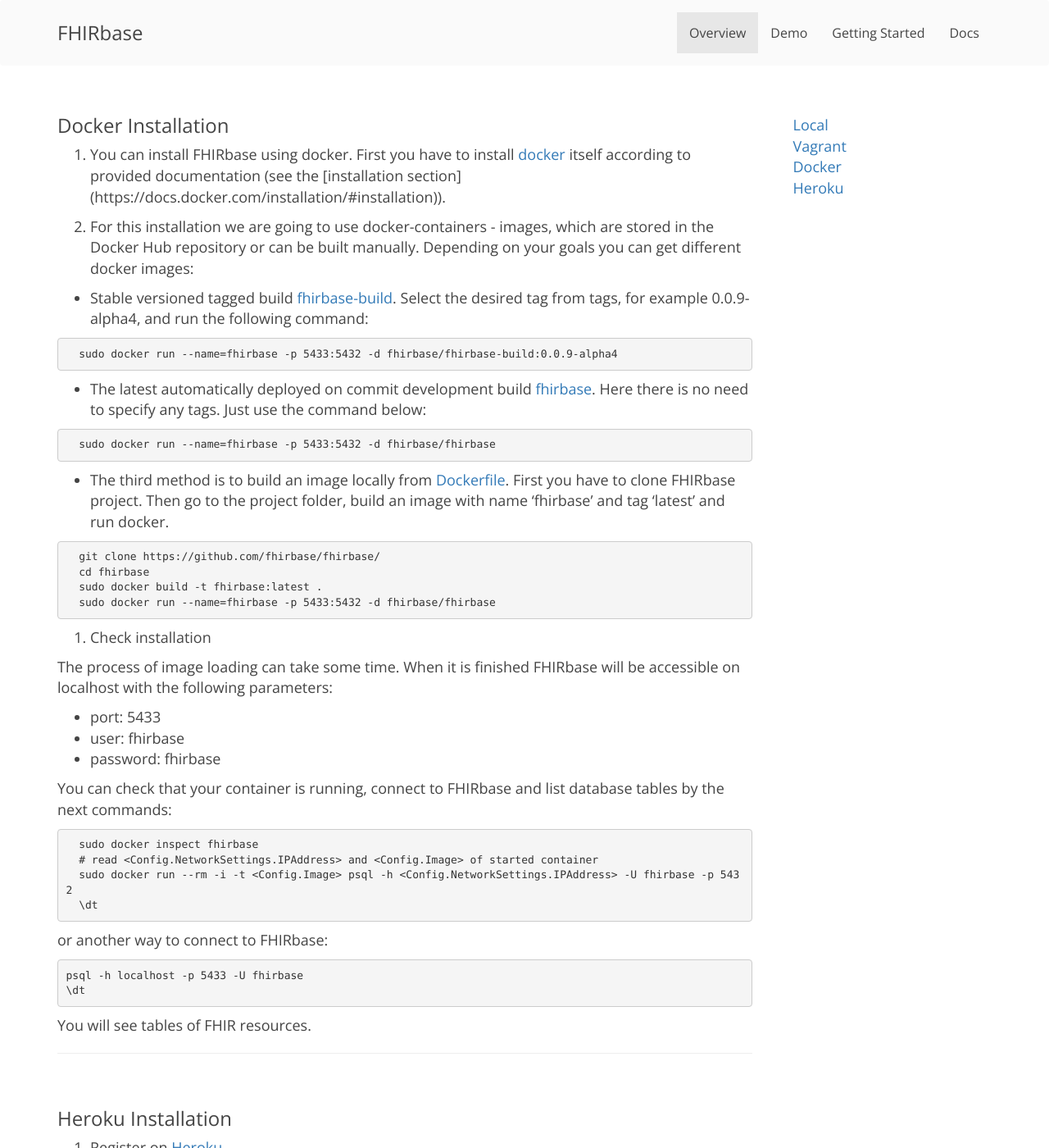
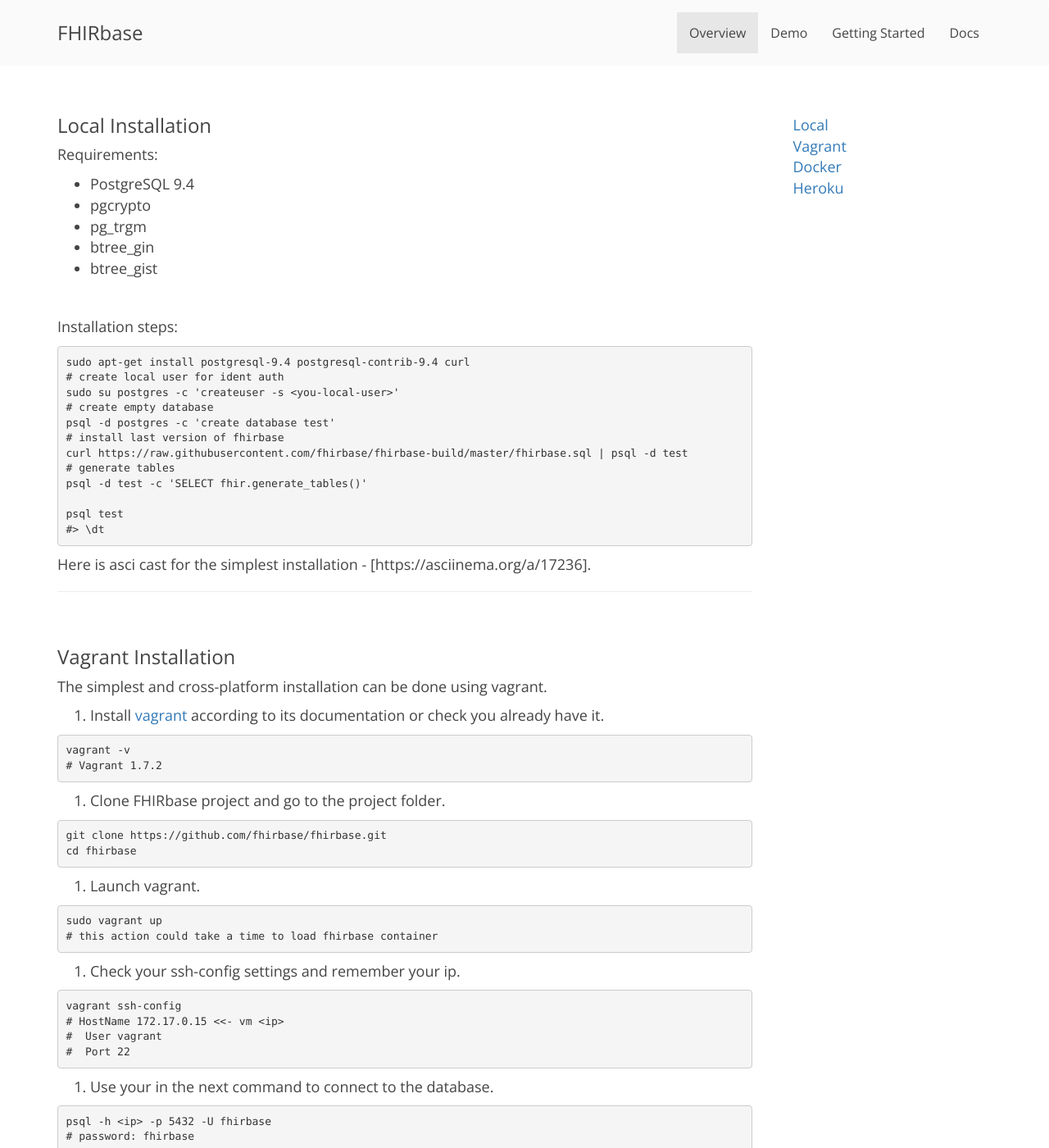
Before and after one commit to fhirbase/fhirbase.github.io, a Jekyll site: the page built from gstarted.html, in a window 1280 px wide and 1400 px high. Shown: the whole window at 82% size. Built offline with Jekyll 4.4.1, drawn with Linux system fonts in a browser that asks for light colours; nearby versions of some CDN libraries; Markdown is read by kramdown in place of the engine named in the settings; some of the changed text lies outside the part shown.

Commit message:
add instructions order

```diff
--- a/_instruction/heroku.md
+++ b/_instruction/heroku.md
@@ -2,6 +2,7 @@
 layout: default
 title:  "Heroku Installation"
 id: heroku
+order: 4
 ---
 
 1. Register on [Heroku](https://heroku.com).
--- a/_instruction/local.md
+++ b/_instruction/local.md
@@ -2,6 +2,7 @@
 layout: default
 title:  "Local Installation"
 id: local
+order: 1
 ---
 
 Requirements:
--- a/_instruction/vagrant.md
+++ b/_instruction/vagrant.md
@@ -2,6 +2,7 @@
 layout: default
 title:  "Vagrant Installation"
 id: vagrant
+order: 2
 ---
 
 The simplest and cross-platform installation can be done using vagrant.
--- a/gstarted.html
+++ b/gstarted.html
@@ -5,7 +5,8 @@
 
 <div class="container gstarted">
 	<div class="col-md-9">
-		{% for instruction in site.instruction %}
+                {% assign instructions = site.instruction | sort: 'order' %}
+		{% for instruction in instructions %}
 			<h3 id="{{ instruction.id }}">
 				{{instruction.title}}
 			</h3>
```
Also changed, not shown: _instruction/docker.md (+1 -0 lines).
